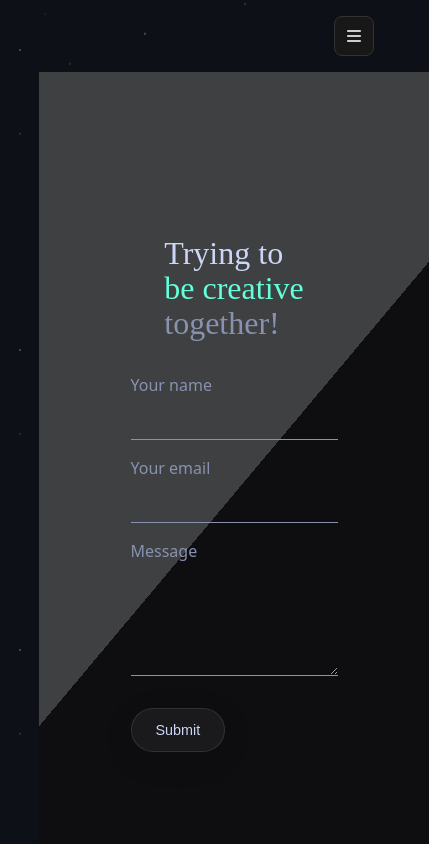
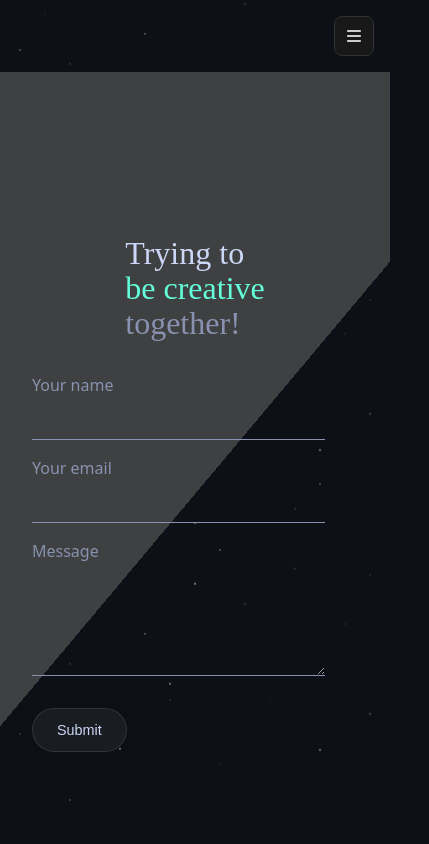
Before and after one commit to NdaedzoPhoshoko/Portfolio-for-Clement, a React (Vite) app in the folder front-end/: page /contact in a window 390 px wide. Shown: the top 844 px of the page, 429 px wide, since content can reach past the window. Built offline with nearby package versions, Linux system fonts and the light colour scheme.

Commit message:
done with responsiveness for contact page

```diff
--- a/front-end/src/pages/contact/Contact.css
+++ b/front-end/src/pages/contact/Contact.css
@@ -2,12 +2,12 @@
 .contact-container {
   width: 100%;
   min-height: 100vh;
-  background: linear-gradient(130deg, #3f4041 50%, #0e0e11 50%);
+  background: linear-gradient(130deg, #3f4041 50%, #0e0e1100 50%);
   display: flex;
   align-items: center;
   justify-content: center;
   padding: 0 2rem 2rem 2rem;
-  margin: 0 10%;
+  margin: 0 00%;
 }
 
 /* Left Section - Text */
@@ -126,6 +126,7 @@
 }
 
 .form-input {
+  width: 90%;
   background: none;
   border: none;
   border-bottom: 1px solid #8892b0;
@@ -145,6 +146,7 @@
 }
 
 .form-textarea {
+  width: 90%;
   background: none;
   border: none;
   border-bottom: 1px solid #8892b0;
@@ -204,6 +206,12 @@
   .contact-right-section {
     flex: none;
     padding: 2rem;
+    width: 90%;
+  }
+
+  .contact-form-container {
+    max-width: 90%;
+    width: 90%;
   }
 
   .contact-main-title,
@@ -217,6 +225,12 @@
   .contact-left-section,
   .contact-right-section {
     padding: 1.5rem;
+    width: 90%;
+  }
+
+  .contact-form-container {
+    max-width: 90%;
+    width: 90%;
   }
 
   .contact-main-title,
@@ -238,6 +252,12 @@
   .contact-left-section,
   .contact-right-section {
     padding: 1rem;
+    width: 100%;
+  }
+
+  .contact-form-container {
+    max-width: 100%;
+    width: 100%;
   }
 
   .contact-main-title,
@@ -255,3 +275,50 @@
     font-size: 0.9rem;
   }
 }
+
+@media (max-width: 300px) {
+  .contact-container {
+    padding: 0.5rem;
+  }
+
+  .contact-left-section,
+  .contact-right-section {
+    padding: 0.5rem;
+  }
+
+  .contact-main-title,
+  .contact-highlight-word,
+  .contact-tagline {
+    font-size: 1.5rem;
+  }
+
+  .contact-form-container {
+    max-width: 100%;
+    width: 100%;
+  }
+
+  .contact-form {
+    gap: 0.8rem;
+  }
+
+  .form-label {
+    font-size: 0.85rem;
+  }
+
+  .form-input,
+  .form-textarea {
+    font-size: 0.85rem;
+    padding: 0.4rem 0;
+  }
+
+  .form-textarea {
+    min-height: 80px;
+  }
+
+  .submit-button {
+    padding: 0.6rem 1.2rem;
+    font-size: 0.8rem;
+    width: 100%;
+    text-align: center;
+  }
+}
--- a/front-end/src/pages/home/Home.css
+++ b/front-end/src/pages/home/Home.css
@@ -32,7 +32,7 @@
 .home-container {
   width: 100vw;
   min-height: 100vh;
-  background: linear-gradient(130deg, #3f4041 50%, #0e0e11 50%);
+  background: linear-gradient(130deg, #3f4041 50%, #0e0e1100 50%);
   background-attachment: fixed;
   background-repeat: no-repeat;
   background-size: cover;
@@ -235,7 +235,7 @@
   left: 0;
   width: 100%;
   height: 200px;
-  background: linear-gradient(to top, #0d1117 0%, rgba(13, 17, 23, 0.8) 50%, transparent 100%);
+  background: linear-gradient(to top, #0d111700 0%, rgba(13, 17, 23, 0) 50%, transparent 100%);
   pointer-events: none;
   z-index: 1;
 }
@@ -1855,7 +1855,7 @@
 /* Dark mode optimizations */
 @media (prefers-color-scheme: dark) {
   .home-container {
-    background: linear-gradient(130deg, #2a2a2b 50%, #0a0a0d 50%);
+    background: linear-gradient(130deg, #2a2a2b 50%, #0a0a0d00 50%);
   }
 }
 
```
